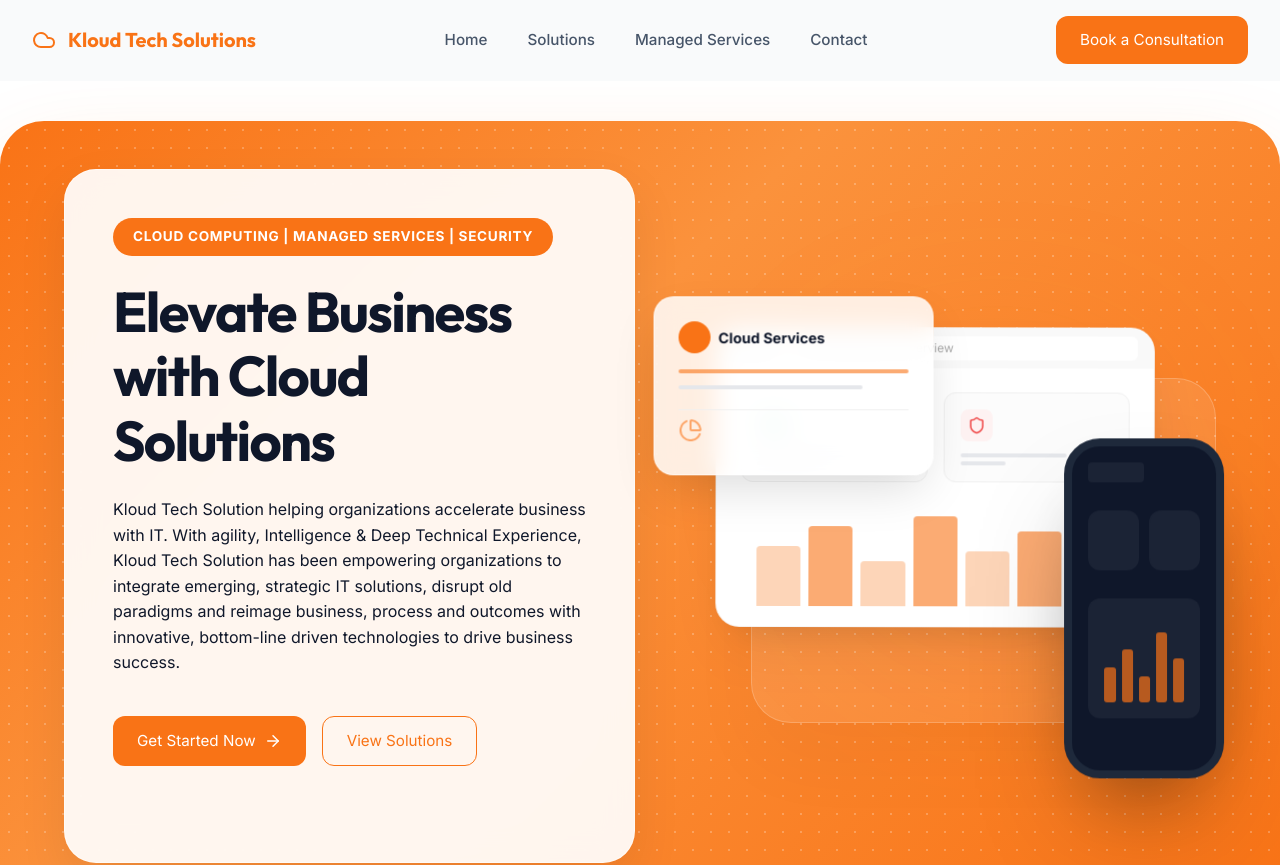
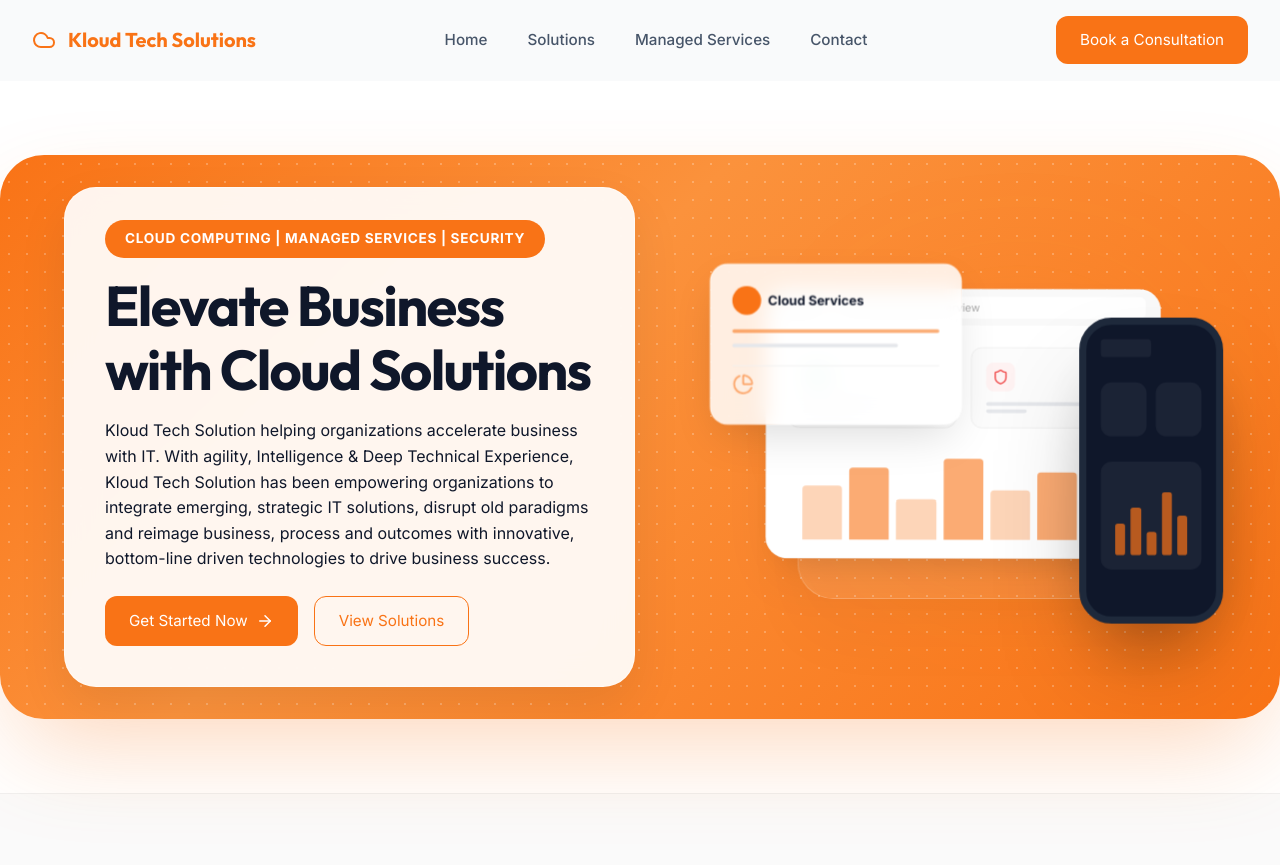
Before and after one commit to ayemunnn/Clean_kts, a React (Vite) app: page / in a window 1280 px wide. Shown: the top 865 px of the page. Built offline with nearby package versions, Linux system fonts and the light colour scheme.

Commit message:
changes, hero secton's size

```diff
--- a/src/index.css
+++ b/src/index.css
@@ -192,7 +192,11 @@ button {
 
 /* Hero */
 .hero-section {
-    padding: 2.5rem 0;
+    height: calc(100vh - 88px);
+    min-height: 560px;
+    display: flex;
+    align-items: center;
+    padding: 1rem 0;
     position: relative;
 }
 
@@ -202,10 +206,11 @@ button {
     border-radius: 44px;
     position: relative;
     overflow: hidden;
-    padding: 48px 64px;
+    padding: 32px 64px;
     box-shadow: 0 40px 100px -20px rgba(249, 115, 22, 0.3);
     transition: all 0.4s cubic-bezier(0.4, 0, 0.2, 1);
     cursor: default;
+    width: 100%;
 }
 
 .hero-panel:hover {
@@ -239,7 +244,7 @@ button {
     background: rgba(255, 255, 255, 0.92);
     backdrop-filter: blur(16px);
     border-radius: 32px;
-    padding: 48px;
+    padding: 32px 40px;
     box-shadow: 0 20px 50px rgba(0, 0, 0, 0.08);
     border: 1px solid rgba(255, 255, 255, 0.5);
 }
@@ -252,7 +257,7 @@ button {
     border-radius: 100px;
     font-weight: 700;
     font-size: 0.85rem;
-    margin-bottom: 1.5rem;
+    margin-bottom: 1rem;
     text-transform: uppercase;
     letter-spacing: 0.05em;
 }
@@ -260,15 +265,15 @@ button {
 .heading-xl {
     font-size: 3.5rem;
     line-height: 1.15;
-    margin-bottom: 1.5rem;
+    margin-bottom: 1rem;
     letter-spacing: -0.03em;
 }
 
 .cta-row {
     display: flex;
     gap: 1rem;
-    margin-top: 2.5rem;
-    margin-bottom: 3rem;
+    margin-top: 1.5rem;
+    margin-bottom: 0.5rem;
 }
 
 .trust-chips {
@@ -417,11 +422,17 @@ button {
 .visual-stack {
     position: relative;
     width: 100%;
-    height: 460px;
+    height: 400px;
     display: flex;
     align-items: center;
     justify-content: center;
     transition: transform 0.5s cubic-bezier(0.4, 0, 0.2, 1);
+    transform: scale(0.9);
+    transform-origin: center right;
+}
+
+.visual-stack:hover {
+    transform: scale(0.92);
 }
 
 .visual-stack:hover .main-desktop-card {
@@ -504,7 +515,7 @@ button {
     box-shadow: 0 60px 120px -30px rgba(0, 0, 0, 0.3), 0 40px 80px -40px rgba(0, 0, 0, 0.4);
     z-index: 30;
     right: -2%;
-    bottom: -8%;
+    bottom: -3%;
     border: 8px solid #1e293b;
     overflow: hidden;
     transition: all 0.5s cubic-bezier(0.4, 0, 0.2, 1);
```
Also changed, not shown: 4 other files (tests, documents, lock files or other folders).
